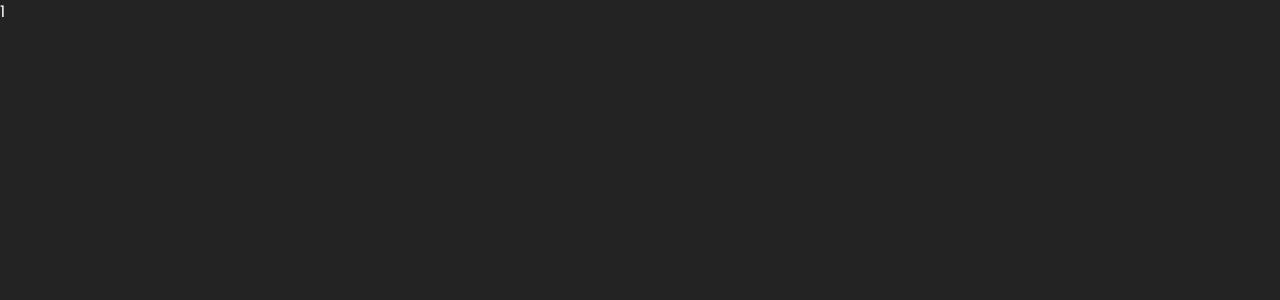
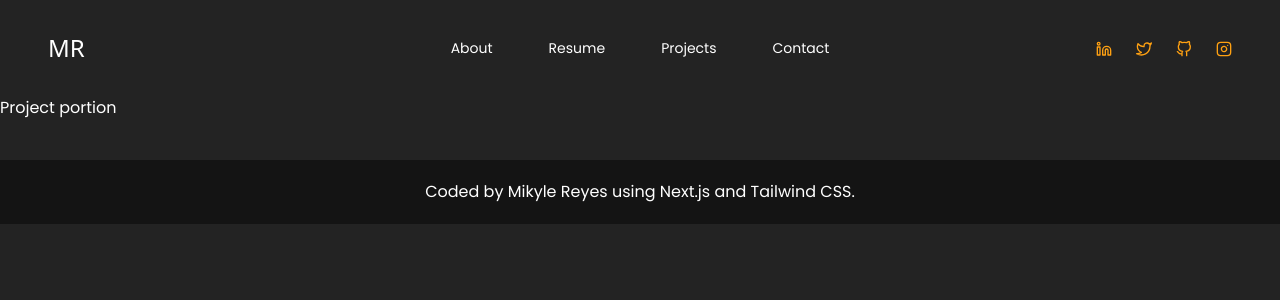
Before and after one commit to muhkyle17/portfolio-website, a Next.js app: page /projects/1 in a window 1280 px wide. Shown: the top 300 px of the page. Built offline with nearby package versions, Linux system fonts and the light colour scheme; a web font is replaced by a local one.

Commit message:
Rename Projects page into just projects and initialize structure of project page

```diff
--- a/pages/projects/[id].js
+++ b/pages/projects/[id].js
@@ -1,12 +1,26 @@
 import { useRouter } from 'next/router'
+import Head from 'next/head'
+
+import Header from '../../components/common/Header'
+import Footer from '../../components/common/Footer'
 
 const project = () => {
   const router = useRouter()
 
   return (
-    <div>
-      <p>{router.query.id}</p>
-    </div>
+    <>
+      <Head>
+        <title>Mikyle Reyes</title>
+        <meta name='description' content='Mikyle Reyes' />
+        <link rel='icon' href='/notion-avatar-1663964359003.svg' />
+      </Head>
+
+      <div className='relative'>
+        <Header />
+        <div className='mt-24 mb-10'>Project portion</div>
+        <Footer />
+      </div>
+    </>
   )
 }
 
--- a/pages/projects/index.js
+++ b/pages/projects/index.js
@@ -1,9 +1,10 @@
 import Head from 'next/head'
+
 import Header from '../../components/common/Header'
 import Footer from '../../components/common/Footer'
-import Portfolio from '../../components/Portfolio'
+import Portfolio from '../../components/projects/Portfolio'
 
-const ProjectsPage = () => {
+const projects = () => {
   return (
     <>
       <Head>
@@ -23,4 +24,4 @@ const ProjectsPage = () => {
   )
 }
 
-export default ProjectsPage
+export default projects
```
